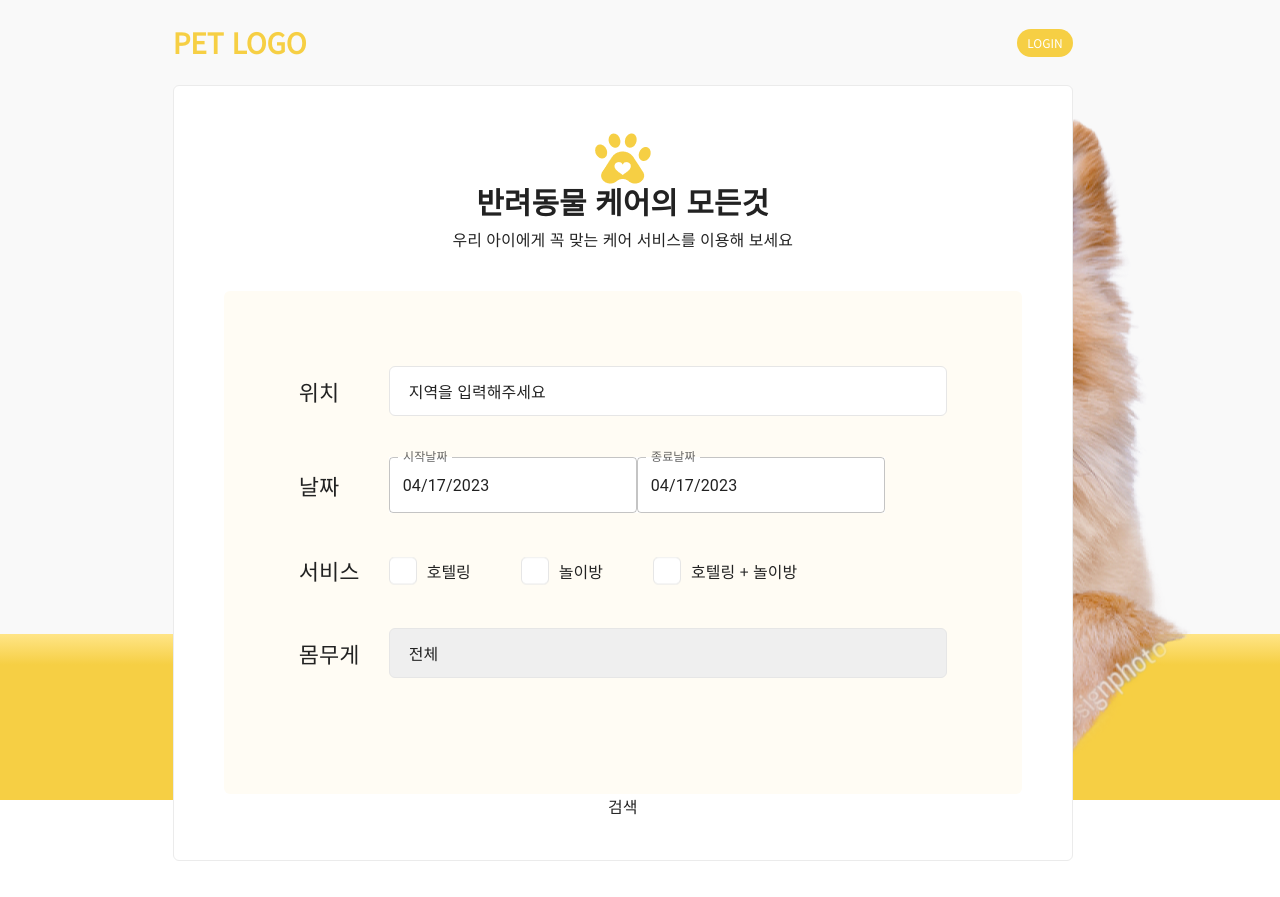
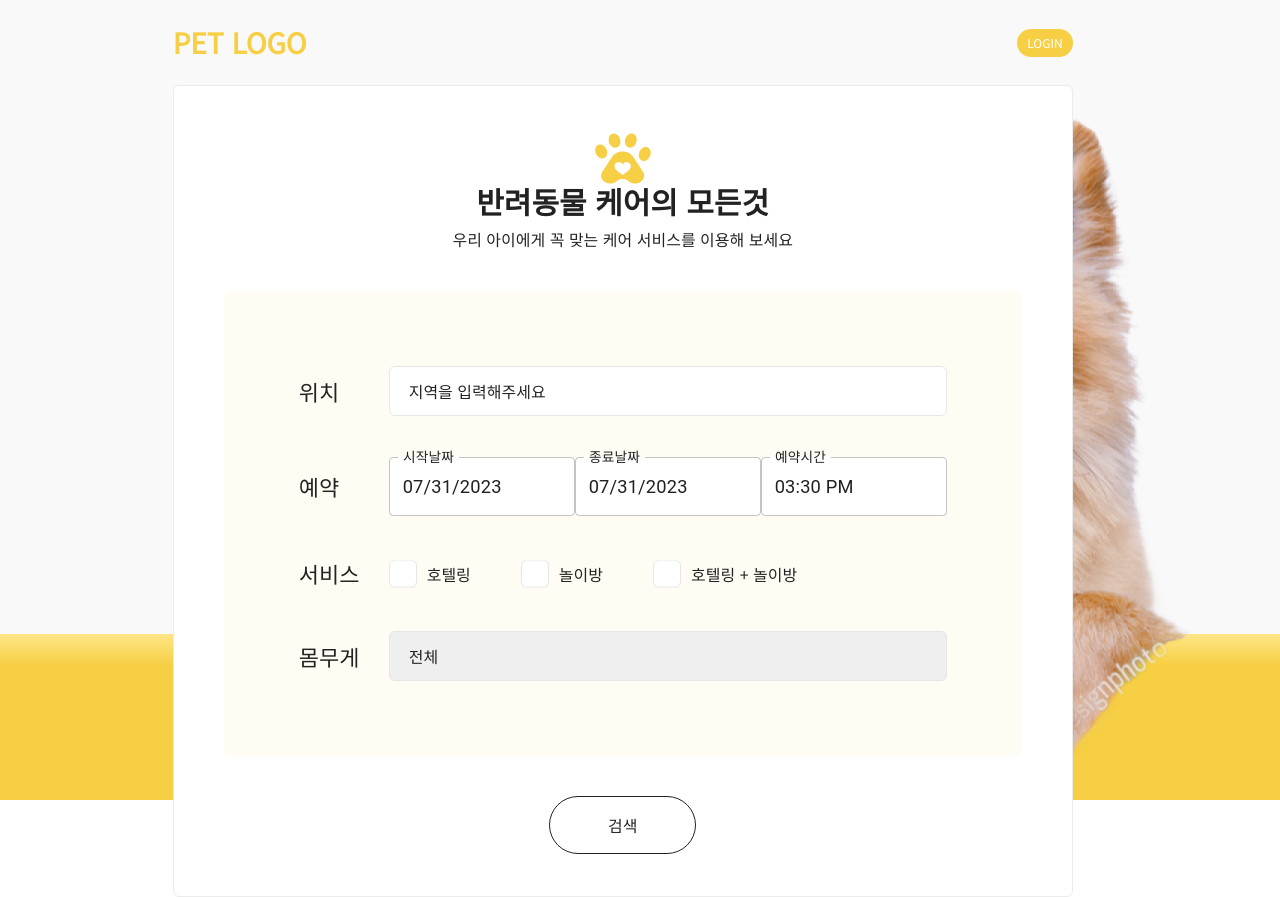
Before and after one commit to limhaneul2244/dogNolja, a Next.js app: page / in a window 1280 px wide. Before the commit the page ends 861 px from the top, so only its background shows below. Built offline with nearby package versions, Linux system fonts and the light colour scheme.

Commit message:
MUI datePicker적용

```diff
--- a/package.json
+++ b/package.json
@@ -12,7 +12,6 @@
     "@emotion/react": "^11.11.1",
     "@emotion/styled": "^11.11.0",
     "@mui/material": "^5.14.6",
-    "@mui/styled-engine-sc": "^5.14.6",
     "@mui/x-date-pickers": "^6.11.2",
     "@types/node": "20.4.5",
     "@types/react": "18.2.17",
@@ -25,7 +24,6 @@
     "react": "18.2.0",
     "react-dom": "18.2.0",
     "sass": "^1.64.1",
-    "styled-components": "^5.3.11",
     "typescript": "5.1.6"
   },
   "devDependencies": {
--- a/src/app/main.module.scss
+++ b/src/app/main.module.scss
@@ -22,9 +22,10 @@
   height: 85px;
 
   .roundedBtn {
-    @include roundedBtn;
+    @include buttonType('yellow');
+    @include font(.75rem, #FFF, 500);
+    border-radius: 15.5px;
     padding: 5px 10px;
-    @include font(.75rem, #FFF, 500);
   }
 }
 
@@ -72,9 +73,13 @@
   @include br(6);
   background: #FFFCF4;
   padding: 75px;
+  margin-bottom: 40px;
   box-sizing: border-box;
   .fieldset {
     margin-bottom: 41px;
+    &:last-child {
+      margin-bottom: 0;
+    }
   }
   .labelTxt {
     width: 90px;
@@ -116,6 +121,11 @@
   }
 }
 
+.searchBtn {
+  @include buttonType('basic');
+  padding: 16px 58px;
+}
+
 //==========================
 //footer
 //==========================
@@ -139,4 +149,8 @@
 
 .datePicker {
   background-color: #fff;
+  margin-right: 10px;
+  &:last-child {
+    margin-right: 0;
+  }
 }
--- a/src/app/page.tsx
+++ b/src/app/page.tsx
@@ -1,44 +1,91 @@
 "use client"
+import * as React from 'react';
+import { useState } from 'react';
 import Image from "next/image";
 import classNames from "classnames";
 import css from "./main.module.scss";
 import { AdapterDayjs } from '@mui/x-date-pickers/AdapterDayjs';
 import { LocalizationProvider } from '@mui/x-date-pickers/LocalizationProvider';
 import { DatePicker } from '@mui/x-date-pickers/DatePicker';
-import dayjs from 'dayjs';
+import { TimePicker } from '@mui/x-date-pickers/TimePicker';
+import dayjs, { Dayjs } from 'dayjs';
 import { ThemeProvider, createTheme } from "@mui/material";
 
 //material-UI사용자테마 설정
 const theme = createTheme({
-  palette : {
+  //컴포넌트 컬러
+  components: {
+    MuiFormLabel: {
+      styleOverrides: {
+        root: {
+          color: '#222',
+        },
+      },
+    }
+  },
+  //기본 컬러, 포커싱됐을때의 색상 정의
+  palette: {
     primary: {
       main: '#222',
     },
-  }
-})
+  },
+  //font 정의
+  typography: {
+    fontSize: 16,
+  },
+});
 
-
+/**
+ * datePicker
+ */
 interface DatePickerProps {
-  labelStart: string,
-  labelEnd: string
+  labelStart: string;
+  labelEnd: string;
+  value: Dayjs;
+  defaultStateDate: Dayjs;
+  defaultEndDate: Dayjs;
 }
 
-function BasicDatePicker({labelStart, labelEnd}:DatePickerProps) {
+function BasicDatePicker({labelStart, labelEnd, defaultStateDate, defaultEndDate}:DatePickerProps) {
+  const [value, setValue] = useState<Dayjs | null>(dayjs());
   return (
     <ThemeProvider theme={theme}>
       <LocalizationProvider dateAdapter={AdapterDayjs}>
-        <DatePicker className={css.datePicker} label={labelStart} defaultValue={dayjs('2023-04-17')} />
+        <DatePicker className={css.datePicker} label={labelStart} defaultValue={defaultStateDate} />
         <DatePicker
           className={css.datePicker}
           label={labelEnd}
-          defaultValue={dayjs('2023-04-17')}
-          // value={value}
-          // onChange={(newValue) => setValue(newValue)}
+          // defaultValue={defaultStateDate}
+          value={value}
+          onChange={(newValue) => setValue(newValue)}
         />
       </LocalizationProvider>
     </ThemeProvider>
   )
 }
+
+/**
+ * TimePicker
+ */
+interface TimePickerProps {
+  timeLabelStart: string;
+}
+
+function TimeDatePicker({timeLabelStart}: TimePickerProps) {
+  const [timeValue, setTimeValue] = useState<Dayjs | null>(dayjs());
+  return(
+    <ThemeProvider theme={theme}>
+      <LocalizationProvider dateAdapter={AdapterDayjs}>
+        <TimePicker
+          className={css.datePicker}
+          label={timeLabelStart}
+          defaultValue={dayjs('2022-04-17T15:30')}
+        />
+      </LocalizationProvider>
+    </ThemeProvider>
+  )
+}
+
 
 
 export default function Home() {
@@ -75,8 +122,17 @@
 
                 <fieldset className={classNames(css.fieldset, "flex", "items-center")}>
                   <legend className="a11yHidden">날짜 입력</legend>
-                  <label htmlFor="date" className={classNames(css.labelTxt, "flex-none")}>날짜</label>
-                  <BasicDatePicker labelStart={'시작날짜'} labelEnd={'종료날짜'} />
+                  <label htmlFor="date" className={classNames(css.labelTxt, "flex-none")}>예약</label>
+                  <BasicDatePicker
+                    labelStart={'시작날짜'}
+                    labelEnd={'종료날짜'}
+                    defaultStateDate={dayjs()}
+                    defaultEndDate={dayjs()}
+                    value={dayjs()}
+                  />
+                  <TimeDatePicker
+                    timeLabelStart={'예약시간'}
+                  />
                 </fieldset>
 
                 <fieldset className={classNames(css.fieldset, "flex", "items-center")}>
@@ -124,7 +180,7 @@
                 </fieldset>
               </form>
             </div>
-            <button type="button">검색</button>
+            <button type="button" className={css.searchBtn}>검색</button>
           </article>
         </main>
 
--- a/src/app/style/util.scss
+++ b/src/app/style/util.scss
@@ -1,11 +1,5 @@
 
 $img-path: '../../public/imgs/';
-
-// 공통 라운드 버튼
-@mixin roundedBtn {
-  border-radius: 15.5px;
-  background: #F6CF44;
-}
 
 //size
 @mixin size ($w, $h) {
@@ -114,3 +108,16 @@
   height: $h;
   border-radius: #{$num}px;
 }
+
+//버튼 타입 (white, yellow)
+//basic, yellow
+@mixin buttonType ($type) {
+  @if $type == 'basic' {
+    border-radius: 50px;
+    border: 1px solid #222;
+    color: #222;
+  } @else if $type == 'yellow' {
+    background: #F6CF44;
+    color: #fff;
+  }
+}
```
Also changed, not shown: 1 other file (tests, documents, lock files or other folders).
